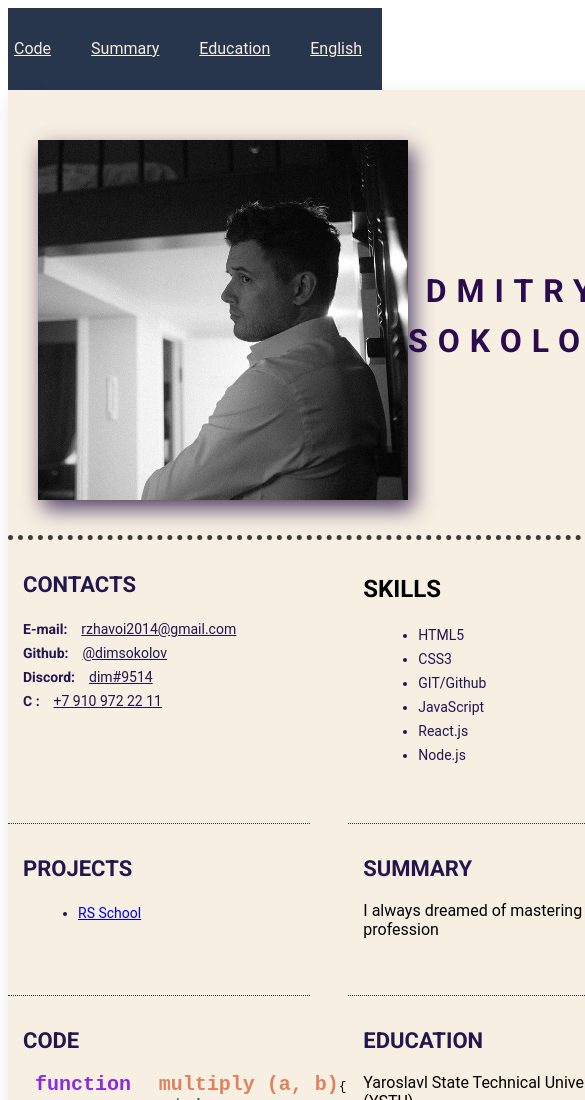
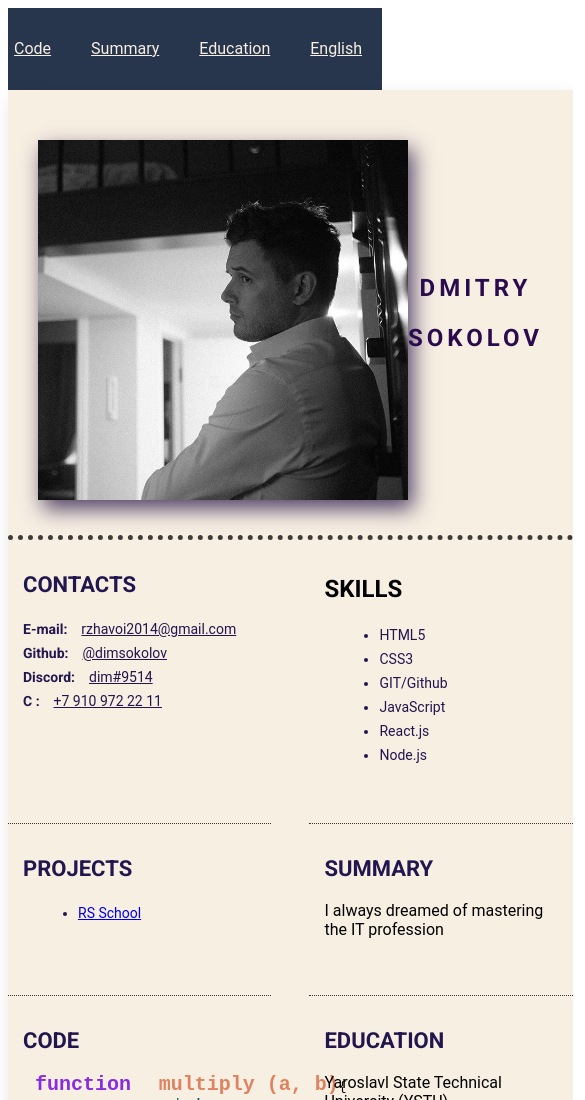
Before and after one commit to DimSokolov/rsschool-cv, a plain HTML site: page index.html in a window 390 px wide. Shown: the top 1100 px of the page, 585 px wide, since content can reach past the window. Drawn offline with Linux system fonts and the light colour scheme; a web font is replaced by a local one.

Commit message:
fix: added correct display in mobile

```diff
--- a/index.html
+++ b/index.html
@@ -9,6 +9,7 @@
     <link rel="preconnect" href="https://fonts.gstatic.com">
     <link href="https://fonts.googleapis.com/css2?family=Roboto:wght@100;300;500;700&display=swap" rel="stylesheet">
     <link rel="icon" href="assets/favicon.ico">
+    <meta name="viewport" content="width=device-width, initial-scale=1.0">
 </head>
 
 <body>
--- a/style.css
+++ b/style.css
@@ -237,3 +237,12 @@ body {
   color: rgb(25, 88, 88);
   font-size: 20px;
 }
+
+
+
+@media (max-width: 410px) {
+  .main-title {
+    font-size: 24px;
+    letter-spacing: 4px;
+  }
+}
```
